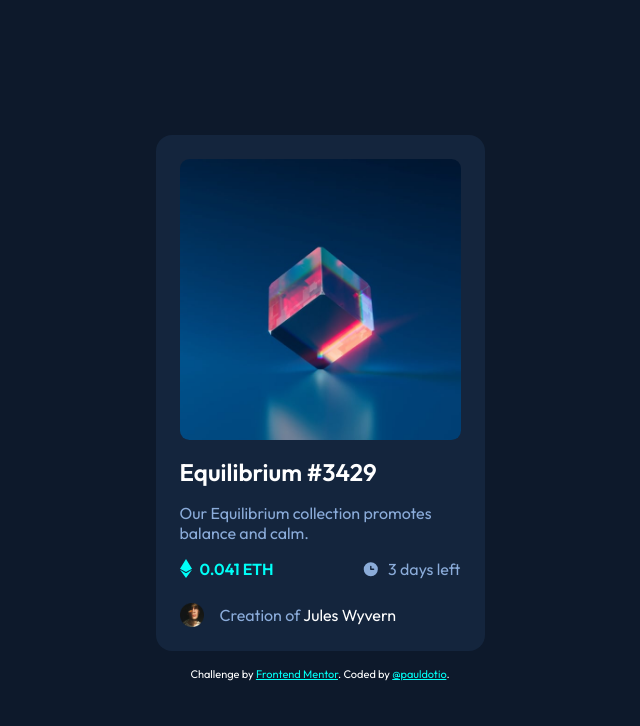
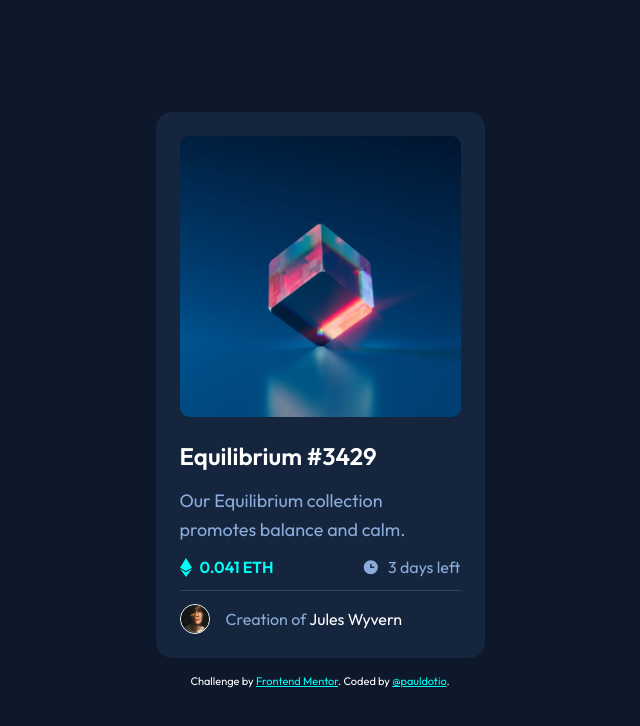
Before and after one commit to hrjuny/nft-preview-card, a plain HTML site: page index.html in a window 1280 px wide. Shown: the whole page, without its empty margins (320-960 px from the left). Drawn offline with Linux system fonts and the light colour scheme.

Commit message:
Finish styling everything.

```diff
--- a/styles.css
+++ b/styles.css
@@ -1,5 +1,7 @@
 * {
     box-sizing: border-box;
+    padding: 0;
+    margin: 0;
 }
 
 :root {
@@ -22,11 +24,15 @@ body {
     font-family: 'Outfit', sans-serif;
 }
 
+.card-details {
+    padding-top: 1.5rem;
+}
 h1 {
     color: var(--white);
     transition: 0.15s;
     cursor: pointer;
     font-size: 24px;
+    margin-bottom: 16px;
 }
 
 h1:hover {
@@ -35,7 +41,9 @@ h1:hover {
 
 p {
     color: var(--soft-blue);
-    font-size: 16px;
+    font-size: 18px;
+    line-height: 1.8rem;
+    margin-bottom: 0.8rem;
 }
 
 span {
@@ -58,6 +66,20 @@ span {
     cursor: pointer;
 }
 
+.card-product {
+    background-image: url(images/icon-view.svg);
+    background-repeat: no-repeat;
+    background-position: center center;
+    height: 55%;
+    background-color: hsl(178deg, 100%, 50%);
+    /* border-radius: 0.5rem;
+    -webkit-border-radius: 0.5rem;
+    -moz-border-radius: 0.5rem;
+    -ms-border-radius: 0.5rem;
+    -o-border-radius: 0.5rem; */
+    overflow: hidden;
+}
+
 .card-product img {
     width: 100%;
     transition: 0.15s ease;
@@ -66,13 +88,16 @@ span {
 }
 
 .card-product img:hover {
-    content: url(images/icon-view.svg);
-    background-color: hsl(178, 100%, 50%);
+    /* content: url(images/icon-view.svg); */
+    /* background-color: hsl(178, 100%, 50%); */
+    opacity: 0.5;
 }
 
 .card-information {
     display: flex;
     justify-content: space-between;
+    border-bottom: 1px solid hsl(215deg, 32%, 27%);
+    padding-bottom: 0.8rem;
 }
 
 .ethereum-container {
@@ -96,6 +121,7 @@ span {
     gap: 8px;
     color: var(--soft-blue);
     font-weight: 400;
+
 }
 
 .time-container img {
@@ -105,7 +131,8 @@ span {
 
 
 .card-creator {
-    margin: 24px 0 0 0;
+    /* margin: 24px 0 0 0; */
+    padding-top: 0.8rem;
     display: flex;
     align-items: center;
     gap: 1rem;
@@ -113,7 +140,9 @@ span {
 }
 
 .card-creator img {
-    width: 24px;
+    width: 30px;
+    border-radius: 50%;
+    border: solid 1px var(--white);
 }
 
 
```
